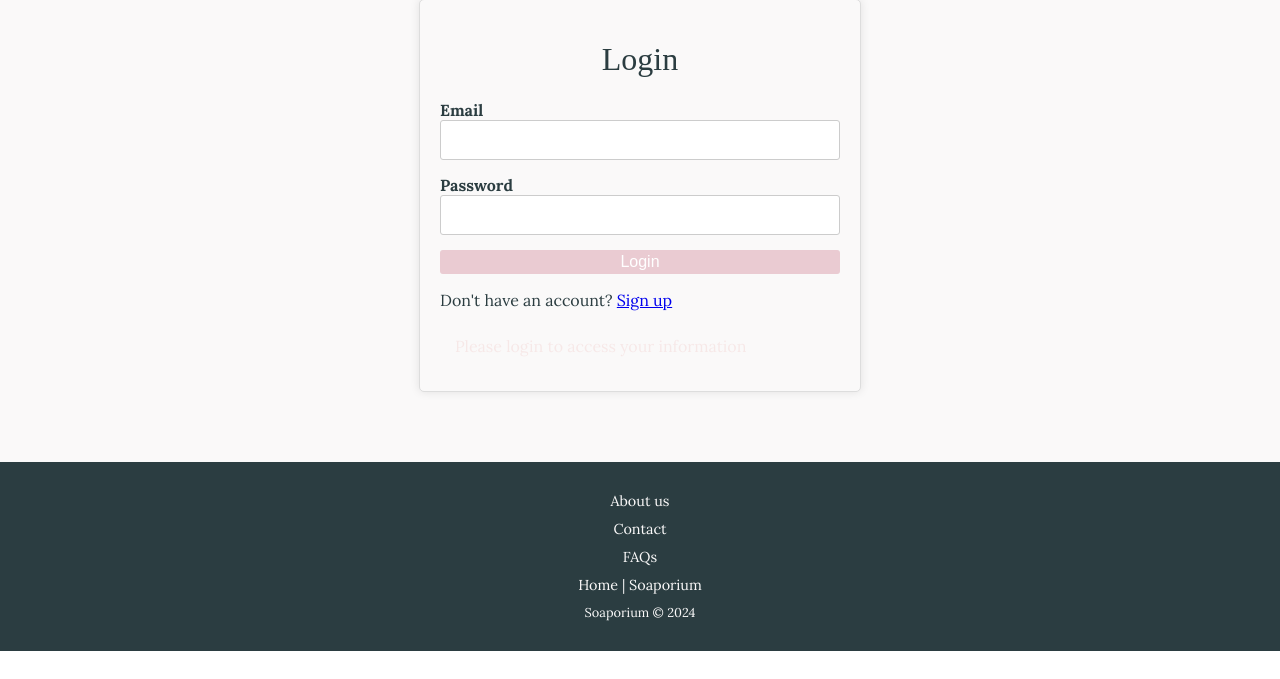
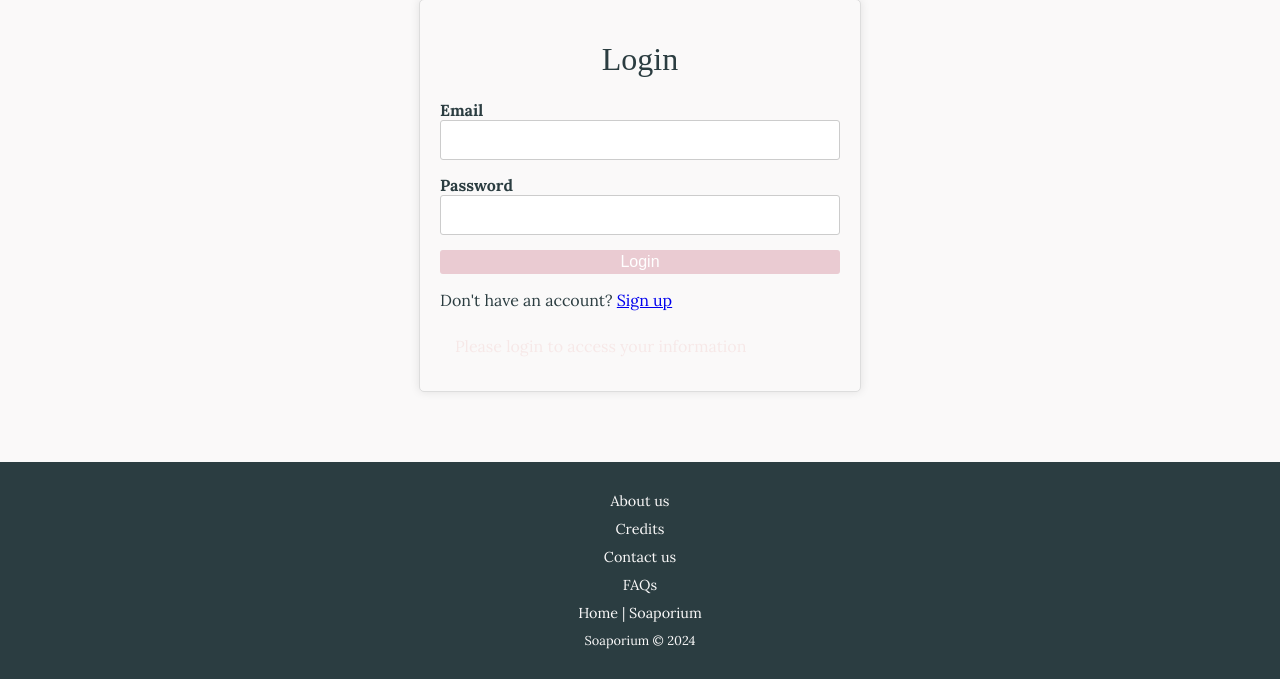
Before and after one commit to anisha-arya/Soap, a Flask app: page /user in a window 1280 px wide. Shown: the part 151-830 px from the top of the page. Before the commit the page ends 802 px from the top, so only its background shows below. Run offline with Flask 3, Linux system fonts and the light colour scheme; some web fonts are replaced.

Commit message:
Added credits link to footer

```diff
--- a/templates/layout.html
+++ b/templates/layout.html
@@ -27,7 +27,7 @@
                 {% if session.get("userid") %}
                 <li><a href="{{ url_for('view_current_cart') }}"><i class="fa fa-shopping-cart"></i> Cart</a></li>
                 <li class="user-dropdown">
-                    <button class="user-dropdown-btn">Hi, {{ user_firstname }} <i class="fa fa-list"></i></button>
+                    <button class="user-dropdown-btn"><i class="fa fa-list"></i> Hi, {{ user_firstname }}</i></button>
                     <ul class="dropdown-content">
                         <li><a href="{{ url_for('userinfo', userid=session.get('userid')) }}">My account</a></li>
                         <li><a href="{{ url_for('logout') }}"><i class="fa fa-sign-out"></i> Sign
@@ -49,7 +49,8 @@
     <div class="footer">
         <div class="footer links">
             <p><a href="{{ url_for('about') }}">About us</a></p>
-            <p><a href="{{ url_for('customer_service') }}">Contact</a></p>
+            <p><a href="{{ url_for('credit') }}">Credits</a></p>
+            <p><a href="{{ url_for('customer_service') }}">Contact us</a></p>
             <p><a href="{{ url_for('faqs')}}">FAQs</a></p>
             <p><a href="{{ url_for('home') }}">Home | Soaporium</a></p>
             <p>Soaporium &COPY; 2024</p>
```
